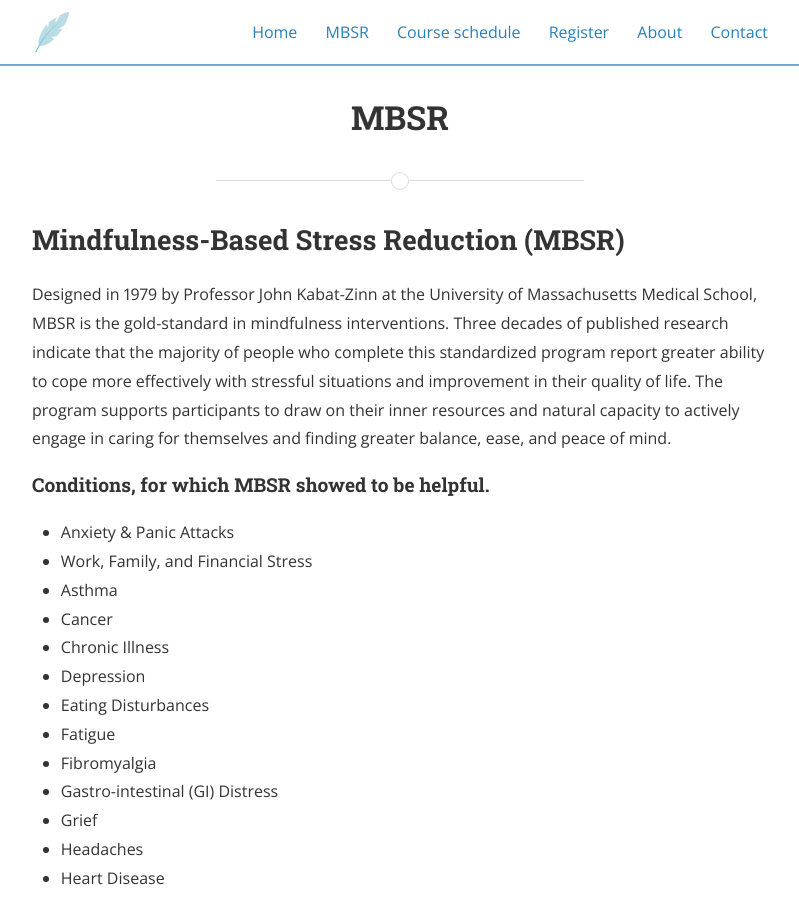
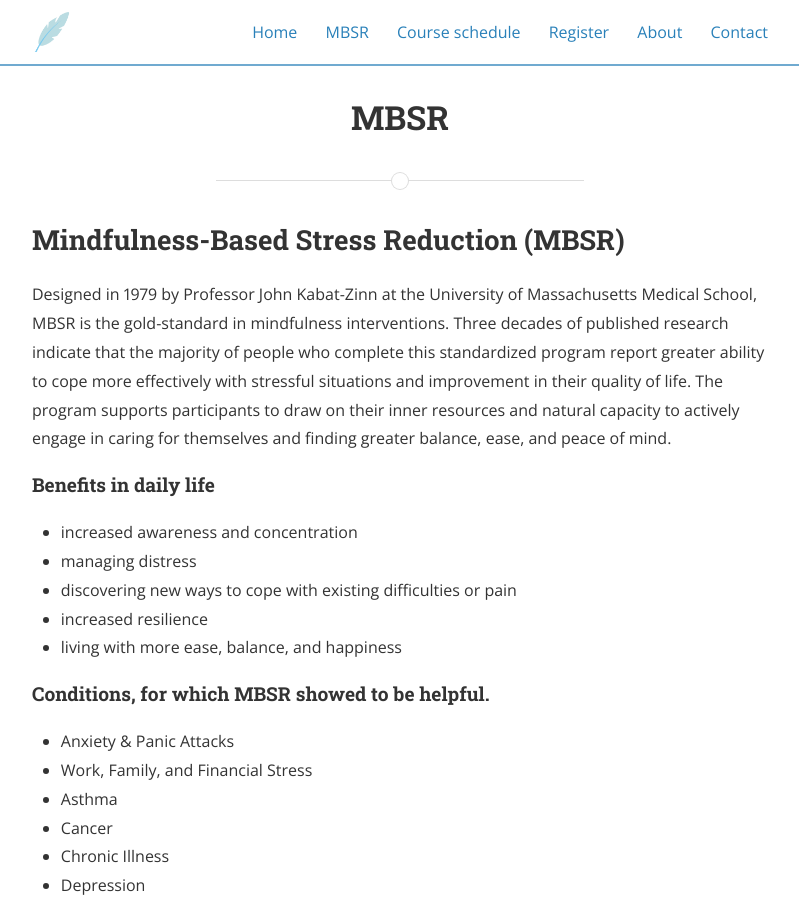
Before and after one commit to mindfulnessone/mindfulnessone.github.io, a Jekyll site: the page built from mbsr.md, in a window 1280 px wide and 900 px high. Shown: the whole window, without its empty margins (240-1039 px from the left). Built offline with Jekyll 4.4.1, drawn with Linux system fonts in a browser that asks for light colours; nearby versions of some CDN libraries.

Commit message:
Update mbsr.md

```diff
--- a/mbsr.md
+++ b/mbsr.md
@@ -10,6 +10,14 @@ order: 2
 ## Mindfulness-Based Stress Reduction (MBSR)
 
 Designed in 1979 by Professor John Kabat-Zinn at the University of Massachusetts Medical School, MBSR is the gold-standard in mindfulness interventions. Three decades of published research indicate that the majority of people who complete this standardized program report greater ability to cope more effectively with stressful situations and improvement in their quality of life. The program supports participants to draw on their inner resources and natural capacity to actively engage in caring for themselves and finding greater balance, ease, and peace of mind.
+
+#### Benefits in daily life
+* increased awareness and concentration
+* managing distress
+* discovering new ways to cope with existing difficulties or pain
+* increased resilience
+* living with more ease, balance, and happiness
+
 
 #### Conditions, for which MBSR showed to be helpful.
 * Anxiety & Panic Attacks
```
